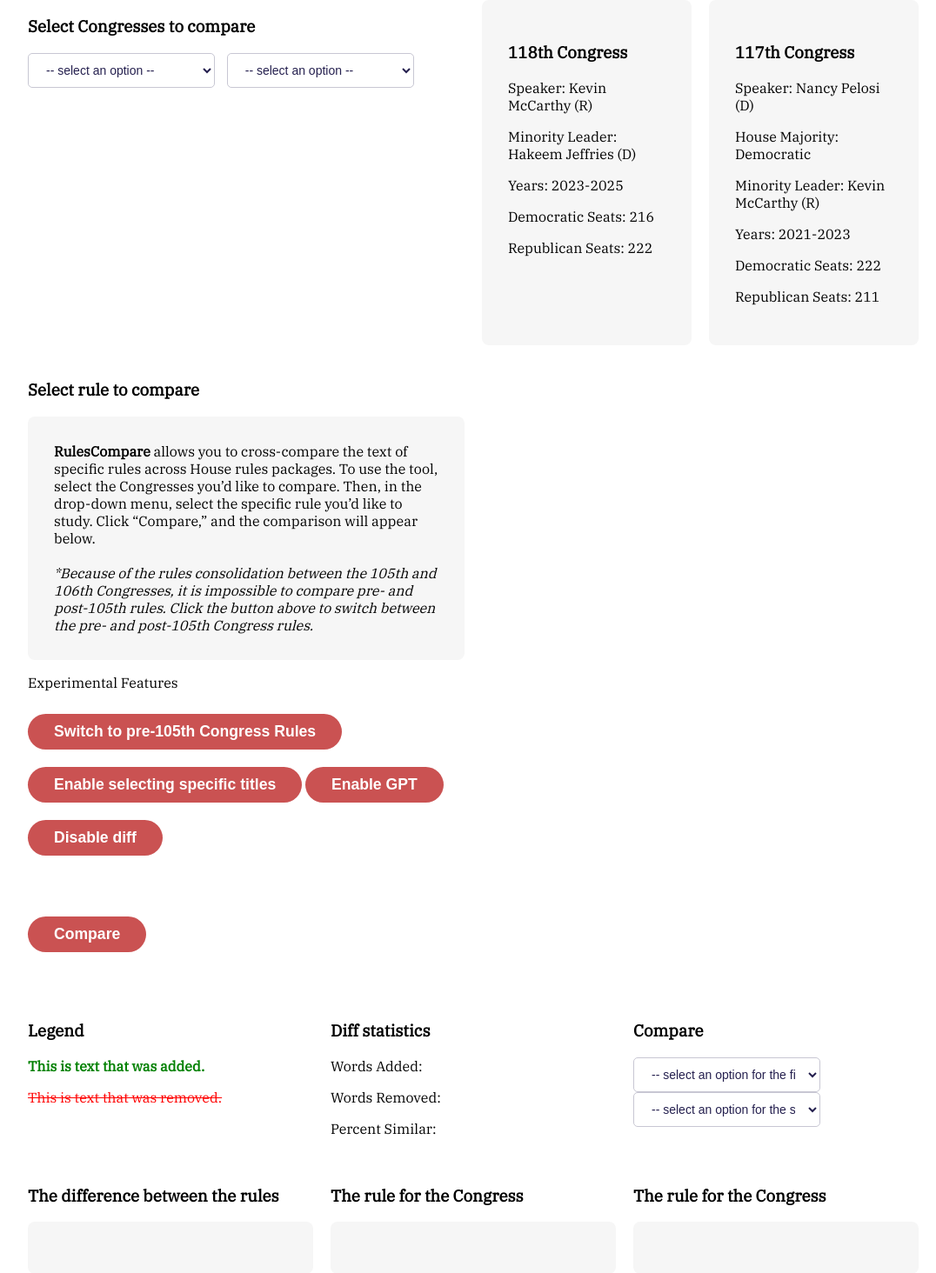
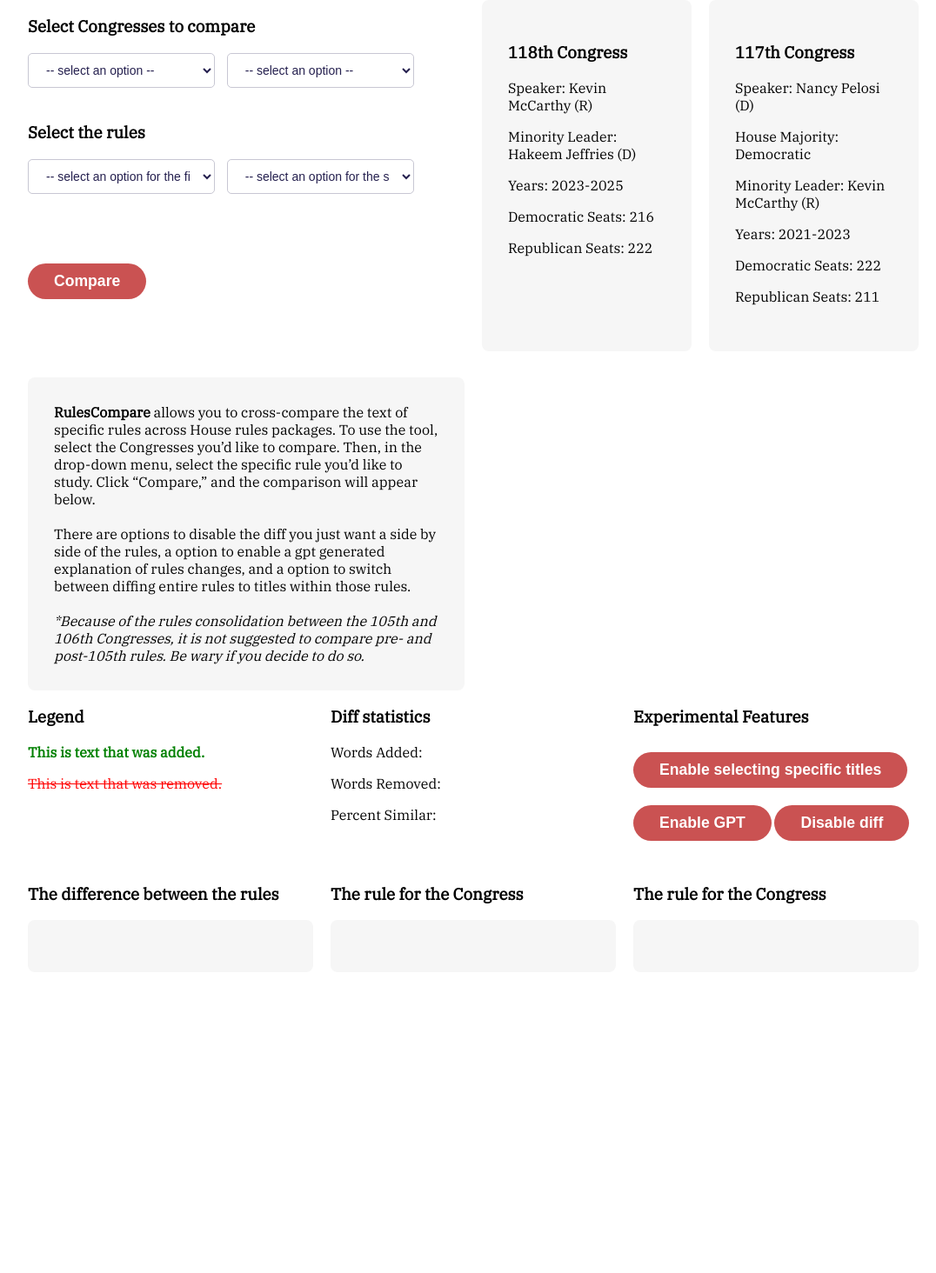
Before and after one commit to Leschonander/Rules-Diffing-Tool, a Flask app: page / in a window 1280 px wide. Shown: the part 200-1664 px from the top of the page at 87% size, without its empty margins (96-1172 px from the left). After the commit the page ends 1239 px from the top, so only its background shows below. Run offline with Flask 2, Linux system fonts and the light colour scheme; parts of the project's set-up code (start-up, migrations or seed data) failed here and were passed over.

Commit message:
moving some stuff around

```diff
--- a/app.py
+++ b/app.py
@@ -107,7 +107,5 @@ def list_generation_route():
 
     return jsonify(result)
 
-    return 'test'
-
 if __name__ == '__main__':
     app.run(host="localhost", port=3000, debug=True)
--- a/templates/index.html
+++ b/templates/index.html
@@ -34,6 +34,25 @@
                     {% endfor %}
                 </select>
 
+               </br>
+               </br>
+
+                <h3>Select the rules</h4>
+                  <select name="congress_rules_1" id="congress_rules_1" class = "selectors">
+                     <option disabled selected value> -- select an option for the first rule -- </option>
+                  </select>
+
+                  <select name="congress_rules_2" id="congress_rules_2" class = "selectors">
+                     <option disabled selected value> -- select an option for the second rule -- </option>
+                  </select>
+
+               </br>
+               </br>
+
+                <button class="button" id="compare_button">Compare</button>
+            <div id="loading" class="loading"></div>
+
+
             </div>
             <div id="statistics">
                 <div>
@@ -66,7 +85,7 @@
             </div>
 
             <div class = "text_box_padding rules_box">
-                <h3>Select rule to compare</h3>
+
 
 
 
@@ -78,28 +97,22 @@
                 </br>
                 </br>
 
+                  There are options to disable the diff you just want a side by side of the rules, a option to enable a gpt generated explanation of rules changes, and a option to switch between diffing entire rules to titles within those rules.
+
+               </br>
+               </br>
+
                 <i>
                     *Because of the rules consolidation between the 105th and 106th Congresses,
-                    it is impossible to compare pre- and post-105th rules. Click the button above to switch between the pre- and post-105th Congress rules.
+                    it is not suggested to compare pre- and post-105th rules. Be wary if you decide to do so.
                 </i>
 
                 </div>
-                <p>Experimental Features</p>
 
-                <button id="rule_flip" class="button_smaller rule_flip_button_click" onclick="flip_rules()">Switch to pre-105th Congress Rules</button>
-                <button id="title_button" class="button_smaller rule_flip_button_click" onclick="changeInCongress()" >Enable selecting specific titles</button>
-                <button id="gpt_button" class="button_smaller" >Enable GPT</button>
-                <button id="diff_disable_button" class="button_smaller" >Disable diff</button>
 
             </div>
 
 
-        </article>
-
-        <article class = "grid-container-other-article">
-
-            <button class="button" id="compare_button">Compare</button>
-            <div id="loading" class="loading"></div>
         </article>
 
         <article class = "grid-container-diffs">
@@ -117,14 +130,11 @@
          </div>
 
          <div>
-            <h3>Compare</h3>
-            <select name="congress_rules_1" id="congress_rules_1" class = "selectors">
-               <option disabled selected value> -- select an option for the first rule -- </option>
-           </select>
+            <h3>Experimental Features</h3>
 
-           <select name="congress_rules_2" id="congress_rules_2" class = "selectors">
-            <option disabled selected value> -- select an option for the second rule -- </option>
-        </select>
+            <button id="title_button" class="button_smaller rule_flip_button_click" onclick="changeInCongress()" >Enable selecting specific titles</button>
+            <button id="gpt_button" class="button_smaller" >Enable GPT</button>
+            <button id="diff_disable_button" class="button_smaller" >Disable diff</button>
          </div>
 
          <div>
```
Also changed, not shown: 1 other file.
